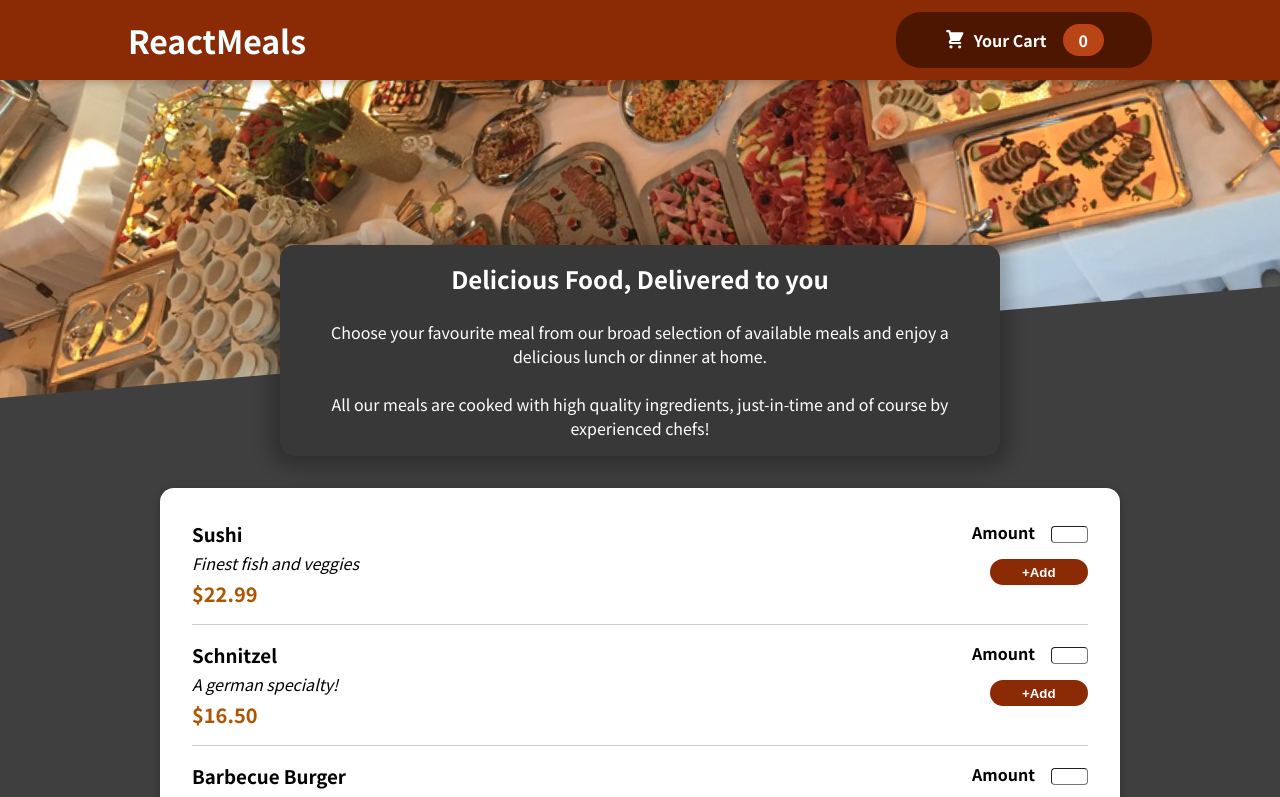
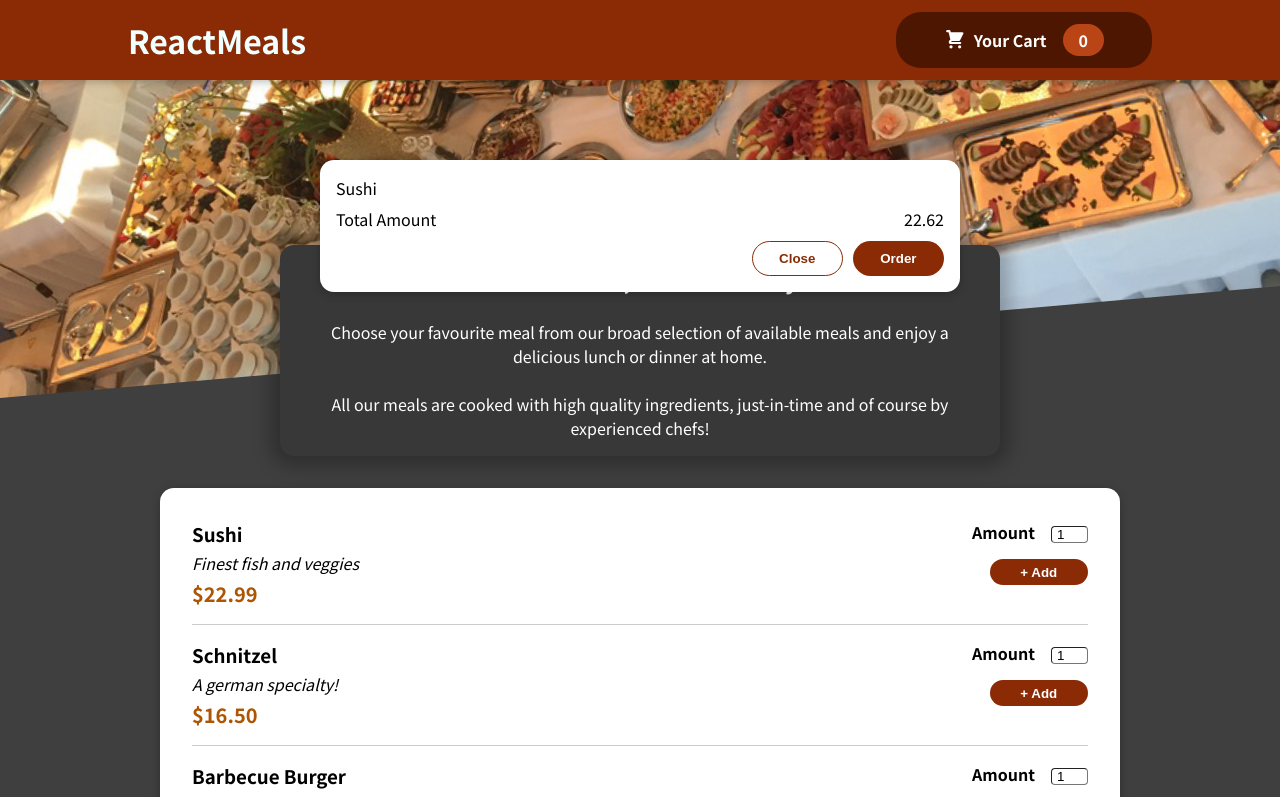
Before and after one commit to ritik-28/reactPro4Restaurent, a React (Create React App) app: page / in a window 1280 px wide. Shown: the top 797 px of the page. Built offline with nearby package versions, Linux system fonts and the light colour scheme.

Commit message:
overlay-modal for cart

```diff
--- a/public/index.html
+++ b/public/index.html
@@ -28,6 +28,7 @@
   </head>
   <body>
     <noscript>You need to enable JavaScript to run this app.</noscript>
+    <div id="overlays"></div>
     <div id="root"></div>
     <!--
       This HTML file is a template.
--- a/src/App.js
+++ b/src/App.js
@@ -2,6 +2,7 @@ import React from "react";
 import Header from "./Components/UI/Header";
 import RestaurentSummery from "./Components/UI/RestaurentSummery";
 import AvailableMeals from "./Components/UI/AvailableMeals";
+import CartContent from "./Components/UI/CartContent";
 
 function App() {
   return (
@@ -11,6 +12,7 @@ function App() {
         <RestaurentSummery />
         <AvailableMeals />
       </main>
+      <CartContent />
     </React.Fragment>
   );
 }
--- a/src/Components/UI/AddForm.js
+++ b/src/Components/UI/AddForm.js
@@ -3,10 +3,20 @@ import classes from "./AddForm.module.css";
 const AddForm = () => {
   return (
     <form className={classes.formCls}>
-      <label className={classes.labelCls}>Amount</label>
-      <input type="number" className={classes.inputCls}></input>
+      <label htmlFor="quantity" className={classes.labelCls}>
+        Amount
+      </label>
+      <input
+        id="quantity"
+        type="number"
+        min="1"
+        max="6"
+        step="1"
+        defaultValue="1"
+        className={classes.inputCls}
+      ></input>
       <br />
-      <button className={classes.btnCls}>+Add</button>
+      <button className={classes.btnCls}>+ Add</button>
     </form>
   );
 };
--- a/src/Components/UI/AddForm.module.css
+++ b/src/Components/UI/AddForm.module.css
@@ -15,6 +15,7 @@
   width: 37px;
   border-radius: 4px;
   border-width: 1px;
+  padding-left: 5px;
 }
 
 .btnCls {
--- /dev/null
+++ b/src/Components/UI/CardContent.module.css
@@ -0,0 +1,60 @@
+.cardContent {
+  padding: 1rem;
+  box-shadow: 0 2px 8px rgba(0, 0, 0, 0.25);
+  border-radius: 14px;
+  background-color: white;
+  width: 45%;
+  height: 10%;
+  margin: 0 auto;
+  display: flex;
+  flex-direction: column;
+}
+
+.divam {
+  display: flex;
+  flex-direction: row;
+  justify-content: space-between;
+  margin-top: 7px;
+}
+
+.btnorder {
+  width: 15%;
+  height: 2.2rem;
+  background-color: #8a2b06;
+  text-align: center;
+  border-radius: 18px;
+  border: 1px;
+  color: white;
+  font-weight: bold;
+  margin-left: 10px;
+}
+
+.btnclose {
+  width: 15%;
+  height: 2.2rem;
+  background-color: white;
+  text-align: center;
+  border-radius: 18px;
+  border: 1px solid #8a2b06;
+  color: #8a2b06;
+  font-weight: bold;
+}
+
+.btnGroup {
+  margin-top: 10px;
+  display: flex;
+  flex-direction: row-reverse;
+}
+
+.btnorder:hover,
+.btnorder:active {
+  background-color: #5a1a01;
+  border-color: #5a1a01;
+  color: white;
+}
+.btnclose:hover,
+.btnclose:active {
+  background-color: whitesmoke;
+  border-color: #5a1a01;
+  color: #5a1a01;
+}
--- /dev/null
+++ b/src/Components/UI/CartContent.js
@@ -0,0 +1,20 @@
+import classes from "./CardContent.module.css";
+import Modal from "./Model";
+
+const CartContent = () => {
+  return (
+    <Modal className={classes.cardContent}>
+      <p>Sushi</p>
+      <div className={classes.divam}>
+        <span>Total Amount</span>
+        <span>22.62</span>
+      </div>
+      <div className={classes.btnGroup}>
+        <button className={classes.btnorder}>Order</button>
+        <button className={classes.btnclose}>Close</button>
+      </div>
+    </Modal>
+  );
+};
+
+export default CartContent;
--- /dev/null
+++ b/src/Components/UI/Model.js
@@ -0,0 +1,30 @@
+import classes from "./Model.module.css";
+import React, { Fragment } from "react";
+import ReactDOM from "react-dom";
+
+const Backdrop = (props) => {
+  <div className={classes.backdrop}></div>;
+};
+
+const ModalOverlay = (props) => {
+  return (
+    <div className={classes.modal}>
+      <div className={classes.content}>{props.children}</div>
+    </div>
+  );
+};
+
+const Modal = (props) => {
+  const portalElement = document.getElementById("overlays");
+  return (
+    <Fragment>
+      {ReactDOM.createPortal(<Backdrop />, portalElement)}
+      {ReactDOM.createPortal(
+        <ModalOverlay>{props.children}</ModalOverlay>,
+        portalElement
+      )}
+    </Fragment>
+  );
+};
+
+export default Modal;
--- /dev/null
+++ b/src/Components/UI/Model.module.css
@@ -0,0 +1,38 @@
+.backdrop {
+  position: fixed;
+  top: 0;
+  left: 0;
+  width: 100%;
+  height: 100vh;
+  z-index: 20;
+  background-color: rgba(192, 25, 25, 0.75);
+}
+.modal {
+  position: fixed;
+  top: 20vh;
+  left: 5%;
+  width: 90%;
+  background-color: white;
+  padding: 1rem;
+  border-radius: 14px;
+  box-shadow: 0 2px 8px rgba(0, 0, 0, 0.25);
+  z-index: 30;
+  animation: slide-down 300ms ease-out forwards;
+}
+@media (min-width: 768px) {
+  .modal {
+    width: 40rem;
+    left: calc(50% - 20rem);
+  }
+}
+
+@keyframes slide-down {
+  from {
+    opacity: 0;
+    transform: translateY(-3rem);
+  }
+  to {
+    opacity: 1;
+    transform: translateY(0);
+  }
+}
```
Also changed, not shown: src/Components/UI/Card.module.css (line endings or trailing spaces).
